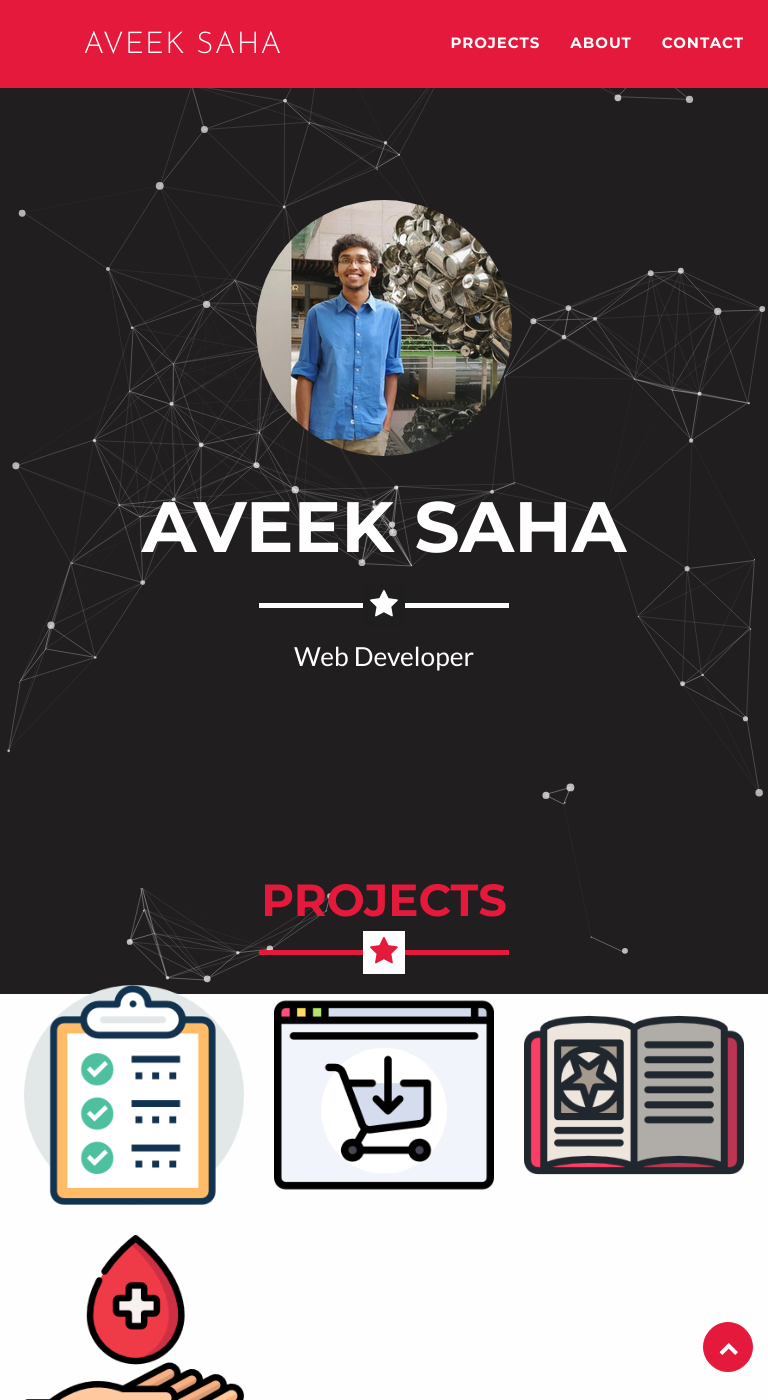
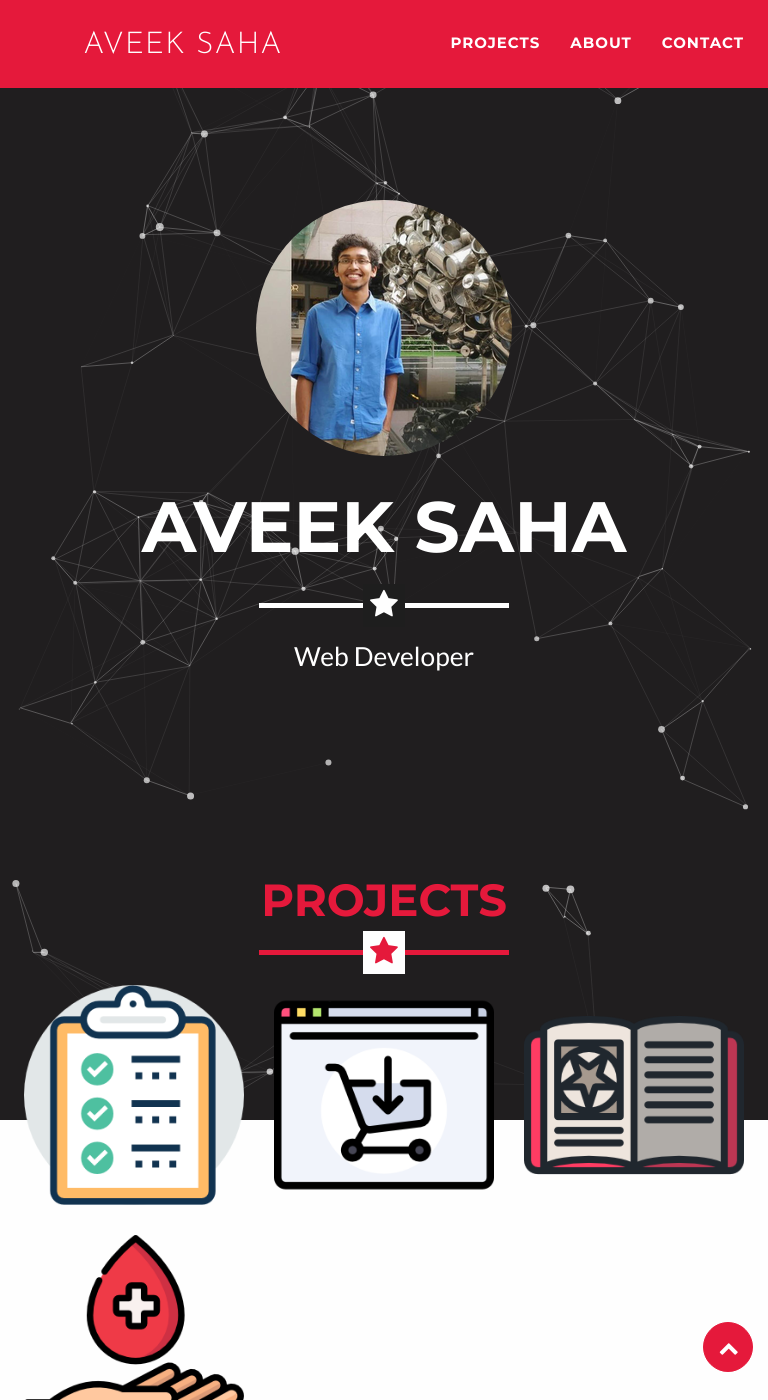
Before and after one commit to Aveek-Saha/Aveek-Saha.github.io, a Jekyll site: the page built from index.html, in a window 768 px wide and 1400 px high. Built offline with Jekyll 4.4.1, drawn with Linux system fonts in a browser that asks for light colours; some web fonts are replaced.

Commit message:
Update main.css

```diff
--- a/_includes/css/main.css
+++ b/_includes/css/main.css
@@ -154,6 +154,9 @@ header .intro-text .skills {
         font-weight: 400;
         margin-top: 1.5%;
     }
+    #particles-js{
+    width: 100%; height: 71%;
+    }
 }
 
 .navbar {
@@ -214,9 +217,6 @@ canvas{
     .logo{
         visibility: hidden;
     }
-    #particles-js{
-    width: 100%; height: 71%;
-}
 }
 
 section {
```
